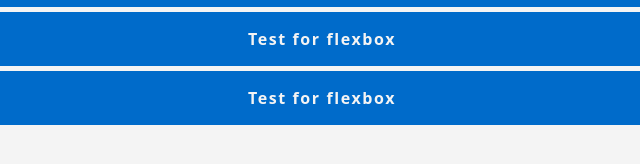
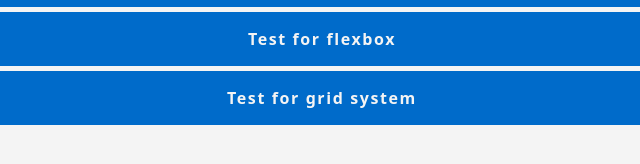
Before and after one commit to fortrax-br/flow-css, a website: page index.html in a window 1280 px wide. Shown: the part 224-388 px from the top of the page, 318-958 px from the left. Drawn offline with Linux system fonts and the light colour scheme.

```diff
--- a/index.html
+++ b/index.html
@@ -18,7 +18,7 @@
     <a class="btn-link flat-btn-blue-1 btn-block" href="tests/virtual/utilities.html">Test for utilities</a>
     <a class="btn-link flat-btn-blue-1 btn-block" href="tests/virtual/colors.html">Palete of colors</a>
     <a class="btn-link flat-btn-blue-1 btn-block" href="tests/virtual/flexbox.html">Test for flexbox</a>
-    <a class="btn-link flat-btn-blue-1 btn-block" href="tests/virtual/grid.html">Test for flexbox</a>
+    <a class="btn-link flat-btn-blue-1 btn-block" href="tests/virtual/grid.html">Test for grid system</a>
   </section>
 </body>
 </html>
```
